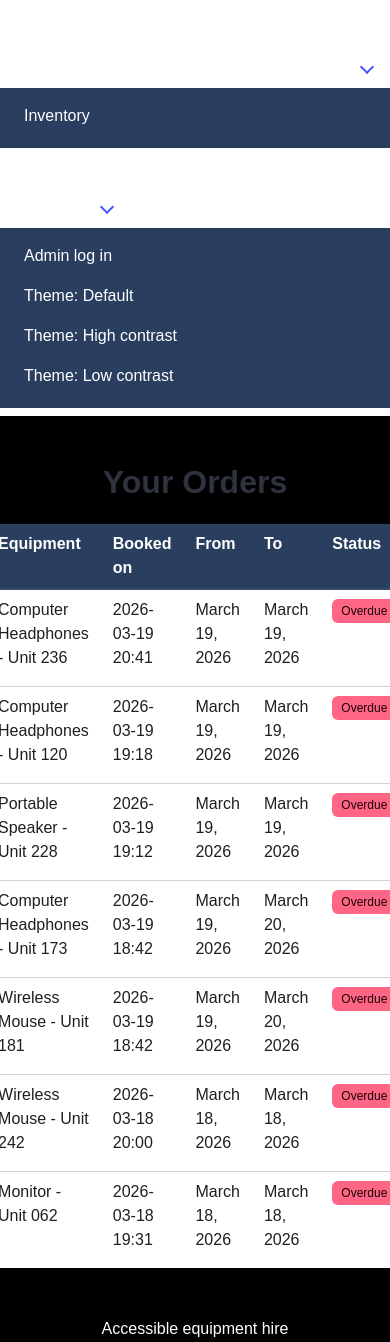
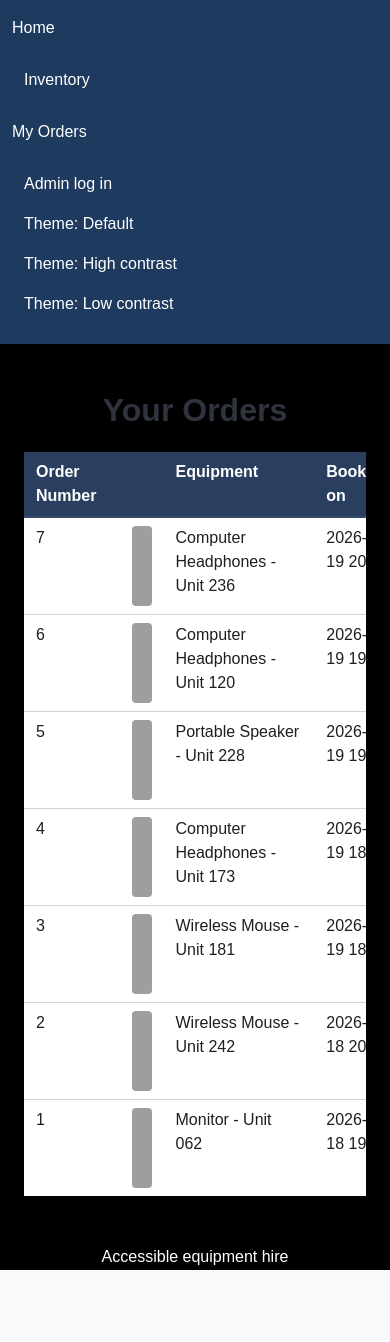
Before and after one commit to GeorgeWilko/ProductionProject, a Django app: page /orders/ in a window 390 px wide; the page is wider, and only the part inside the window is pictured. After the commit the page ends 1270 px from the top of that part, so only its background shows below. Run offline with Django 5.2, Linux system fonts and the light colour scheme; data comes from the database, SQL or seed files in the repository; tables that the repository leaves empty hold one stand-in row (values such as "Sample post"); grey boxes are pictures that could not be loaded.

Commit message:
New styling added for the website to be compatible with a mobile phone (Pixel 7). CSS bevaviour controls how the overall look is designed while maintaining a different UI look for the Ipad and Laptop.

```diff
--- a/mysite/static/css/Styles.css
+++ b/mysite/static/css/Styles.css
@@ -268,7 +317,16 @@ input {
     display: block;
 }
 
+.theme main.my-orders-main {
+    display: block;
+    width: 100%;
+}
+
 .theme main.equipment-main .section {
+    width: 100%;
+}
+
+.theme main.my-orders-main .section {
     width: 100%;
 }
 
@@ -580,6 +638,170 @@ input {
     line-height: 1.5;
 }
 
+@media screen and (max-width: 768px) {
+    .desktop-only {
+        display: none !important;
+    }
+
+    .mobile-only {
+        display: block;
+    }
+
+    .mobile-only-inline {
+        display: inline-flex;
+    }
+
+    .booking-layout,
+    .equipment-layout {
+        display: flex;
+        flex-direction: column;
+    }
+
+    .booking-layout .column.is-4-desktop,
+    .equipment-layout .equipment-sidebar {
+        order: 1;
+    }
+
+    .booking-layout .column.is-8-desktop,
+    .equipment-layout .column.is-8-desktop {
+        order: 2;
+    }
+
+    .booking-layout .basket,
+    .equipment-sidebar .basket {
+        margin-top: 0;
+        margin-bottom: 1.5rem;
+    }
+
+    .category-grid > .column {
+        width: 100%;
+        flex: none;
+    }
+
+    .category-card .card-image img,
+    .equipment-card-image {
+        height: 145px;
+    }
+
+    .equipment-card .title.is-6 {
+        min-height: 0;
+    }
+
+    .category-card .card-content,
+    .equipment-card .card-content {
+        padding: 0.7rem;
+    }
+
+    .category-card .title.is-5,
+    .equipment-card .title.is-6 {
+        font-size: 1rem;
+    }
+
+    .navbar-menu {
+        display: block !important;
+    }
+
+    .theme.default .navbar,
+    .theme.default .navbar-menu,
+    .theme.default .navbar-start,
+    .theme.default .navbar-end,
+    .theme.default .navbar-item,
+    .theme.default .navbar-item.has-dropdown,
+    .theme.default .top-search,
+    .theme.default .navbar-dropdown,
+    .theme.default .navbar-dropdown .navbar-item,
+    .theme.default .navbar-dropdown button.navbar-item {
+        background-color: #1f3a5f;
+    }
+
+    .theme.default .navbar-dropdown .navbar-item:not(.is-active,.is-selected) {
+        background-color: #1f3a5f;
+    }
+
+    .theme.default .navbar-item:hover,
+    .theme.default .navbar-link:hover {
+        background-color: #1f3a5f;
+    }
+
+    .theme.high .navbar,
+    .theme.high .navbar-menu,
+    .theme.high .navbar-start,
+    .theme.high .navbar-end,
+    .theme.high .navbar-item,
+    .theme.high .navbar-item.has-dropdown,
+    .theme.high .top-search,
+    .theme.high .navbar-dropdown,
+    .theme.high .navbar-dropdown .navbar-item,
+    .theme.high .navbar-dropdown button.navbar-item {
+        background-color: black;
+    }
+
+    .theme.low .navbar,
+    .theme.low .navbar-menu,
+    .theme.low .navbar-start,
+    .theme.low .navbar-end,
+    .theme.low .navbar-item,
+    .theme.low .navbar-item.has-dropdown,
+    .theme.low .top-search,
+    .theme.low .navbar-dropdown,
+    .theme.low .navbar-dropdown .navbar-item,
+    .theme.low .navbar-dropdown button.navbar-item {
+        background-color: #2A3F5F;
+    }
+
+    .navbar-start,
+    .navbar-end {
+        display: flex;
+        flex-direction: column;
+        align-items: stretch;
+    }
+
+    .navbar-item.has-dropdown {
+        display: block;
+        width: 100%;
+    }
+
+    .navbar-item.has-dropdown .navbar-link {
+        display: none;
+    }
+
+    .navbar-item.has-dropdown .navbar-dropdown {
+        display: block;
+        position: static;
+        width: 100%;
+        box-shadow: none;
+        border: 0;
+        border-top: 0;
+        margin-top: 0.25rem;
+    }
+
+    .navbar-dropdown .navbar-item,
+    .navbar-dropdown button.navbar-item {
+        display: block;
+        width: 100%;
+        text-align: left;
+        white-space: normal;
+    }
+
+    .navbar-dropdown .navbar-divider {
+        margin: 0.25rem 0;
+    }
+
+    .table-container {
+        overflow-x: auto;
+        -webkit-overflow-scrolling: touch;
+        width: 100%;
+    }
+
+    table.orders-table {
+        min-width: 760px;
+    }
+
+    .table-container table {
+        margin-bottom: 0;
+    }
+}
+
 .topbar-search-results-label {
     font-weight: bold;
     margin-bottom: 0.5rem;
--- a/mysite/templates/website/Inventory.html
+++ b/mysite/templates/website/Inventory.html
@@ -13,7 +13,7 @@
     <a href="#main" class="skip-link">Skip to main content</a>
     <div class="theme default">
         <nav class="navbar" role="navigation" aria-label="Main navigation">
-            <div class="navbar-menu">
+            <div class="navbar-menu is-active">
                 <div class="navbar-start">
                     <a class="navbar-item" href="{% url 'home' %}">Home</a>
                     <a class="navbar-item" href="{% url 'booking' %}">Book Equipment</a>
--- a/mysite/templates/website/My_orders.html
+++ b/mysite/templates/website/My_orders.html
@@ -43,7 +43,7 @@
             </div>
         </div>
     </nav>
-    <main id="main" tabindex="-1">
+    <main id="main" tabindex="-1" class="my-orders-main">
         <section class="section">
             <div class="container">
                 <h1 class="title has-text-centered">Your Orders</h1>
```
Also changed, not shown: other parts of mysite/static/css/Styles.css (+49 -0 lines), mysite/templates/website/Booking_page.html (+5 -4 lines), mysite/templates/website/Equipment.html (+6 -2 lines).
